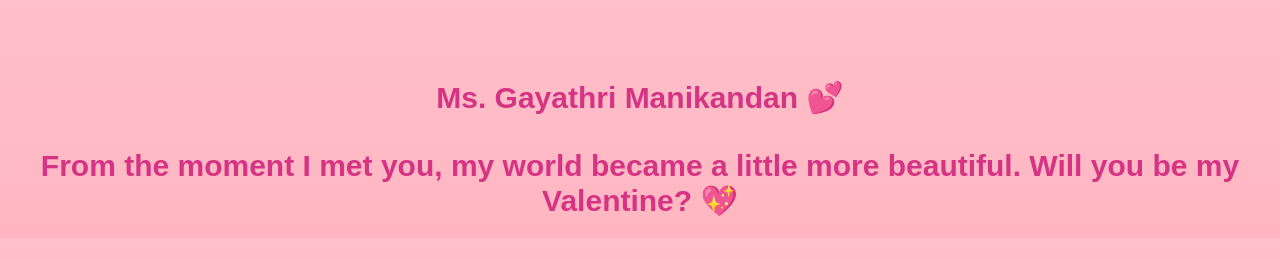
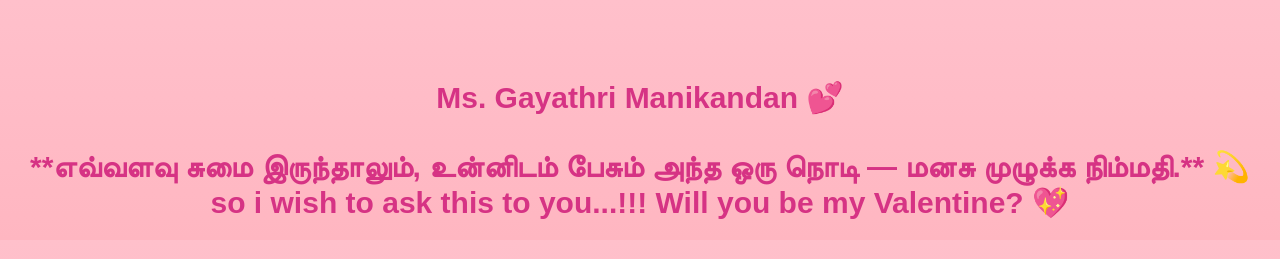
Before and after one commit to Jegajeevan1906/Choose-me-or-me-, a plain HTML site: page index.html in a window 1280 px wide. Shown: the top 259 px of the page. Drawn offline with Linux system fonts and the light colour scheme.

Commit message:
Update index.html

```diff
--- a/index.html
+++ b/index.html
@@ -80,7 +80,9 @@ button {
 
 <h1>
 Ms. Gayathri Manikandan 💕<br><br>
-From the moment I met you, my world became a little more beautiful.
+**எவ்வளவு சுமை இருந்தாலும்,
+உன்னிடம் பேசும் அந்த ஒரு நொடி — மனசு முழுக்க நிம்மதி.** 💫
+so i wish to ask this to you...!!!
 Will you be my Valentine? 💖
 </h1>
 
@@ -98,7 +100,7 @@ const fakeCursor = document.getElementById("fakeCursor");
 yesBtn.onclick = function() {
     document.body.innerHTML = `
         <div style="text-align:center; padding-top:50px;">
-            <h1 style="color:#ff1493;">This is for you 💕</h1>
+            <h1 style="color:#ff1493;">uyire neeyum naanum...!!💕</h1>
             <video width="320" controls autoplay>
                 <source src="MANI.mp4" type="video/mp4">
             </video>
```
